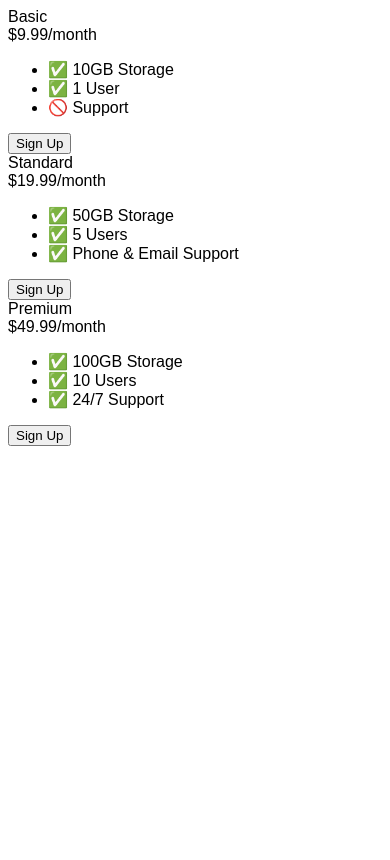
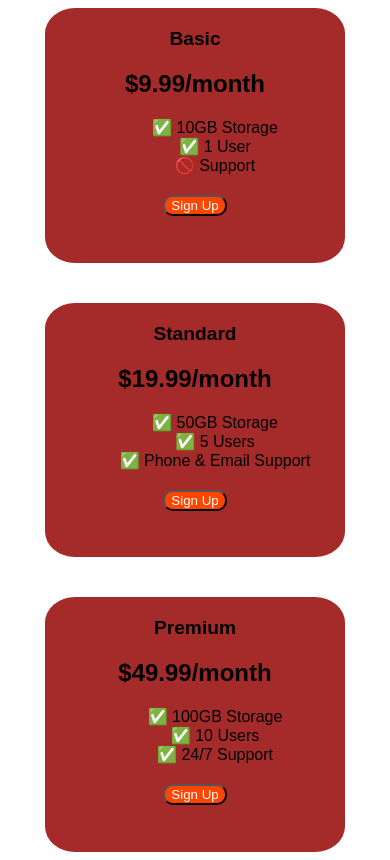
Before and after one commit to johny500/buying-opt, a plain HTML site: page index.html in a window 390 px wide. Drawn offline with Linux system fonts and the light colour scheme; a web font is replaced by a local one.

Commit message:
Update index.html

```diff
--- a/index.html
+++ b/index.html
@@ -9,13 +9,75 @@
       rel="stylesheet"
     />
     <style>
+
       body {
         font-family: "Sono", sans-serif;
+
+      }
+      .pricing-container{
+        display: flex;
+        flex-direction: row;
+        align-items: center;
+        justify-content: center;
+        gap: 40px;
+        min-height: 100vh;
+
+
+      }
+      .pricing-plan{
+        background-color: brown;
+        border-radius: 10%;
+        max-width: 300px;
+        flex-grow: 1;
       }
 
+      .plan-title{
+        font-size: larger;
+        text-align: center;
+        font-weight:bold;
+
+      }
+      .plan-price{
+        font-size:x-large;
+        text-align: center;
+        font-weight:bold;
+      }
+      .plan-features{
+        text-align: center;
+      }
+      .plan-button{
+    border-radius: 10PX;
+        background-color: orangered;
+        margin-top: auto;
+        margin-left: auto;
+        margin-right: auto;
+        display: block;
+        color: white;
+
+      }
+ li{
+  list-style-type: none;
+ }
       /* Hint: What can you do with a media query and flexbox? */
-      @media (max-width: 1250px) {
+      @media (max-width: 600px){
+        .pricing-container{
+        display: flex;
+        flex-direction: column;
+        align-items: center;
+        justify-content: center;
+        gap: 40px;
       }
+      .pricing-plan{
+        background-color: brown;
+        border-radius: 10%;
+        width: 300px;
+
+      }
+        .pricing-plan > *{
+          display: block;
+          margin-top: 20px;
+        }
+    }
     </style>
   </head>
 
```
